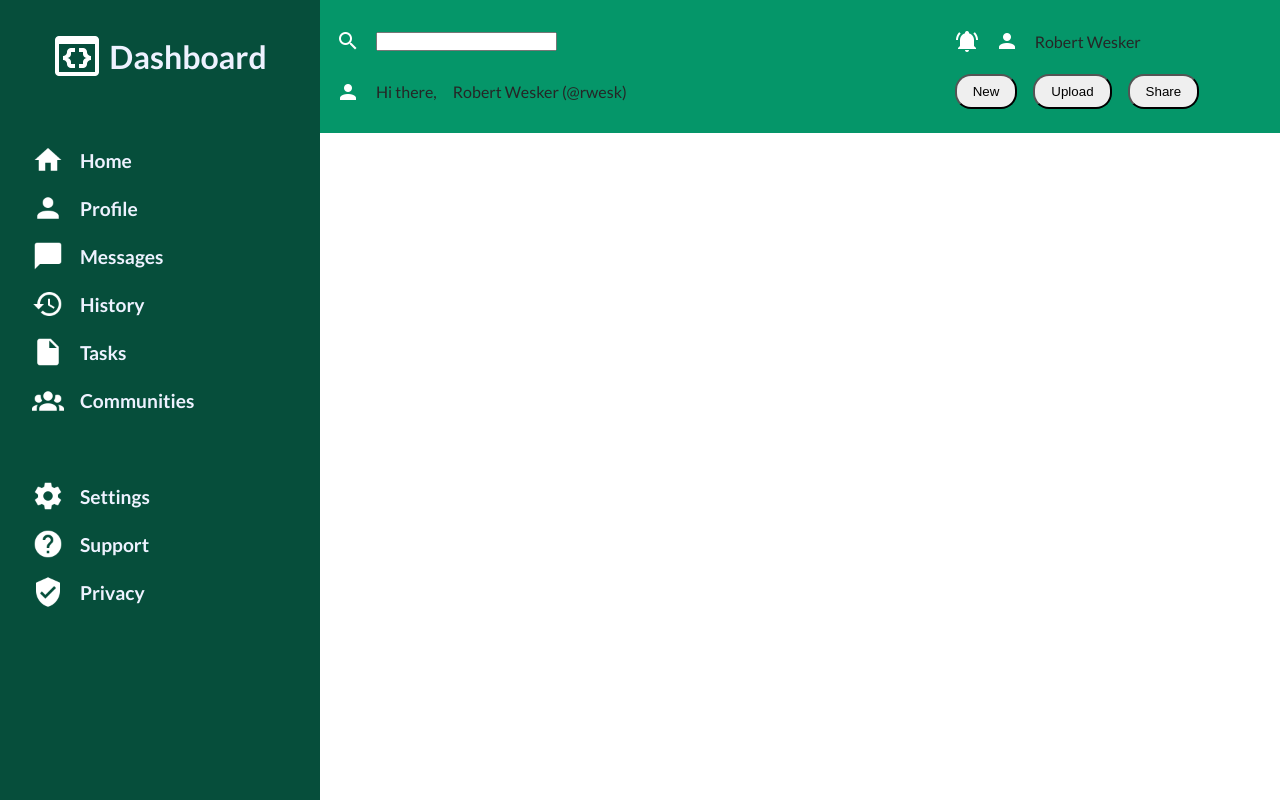
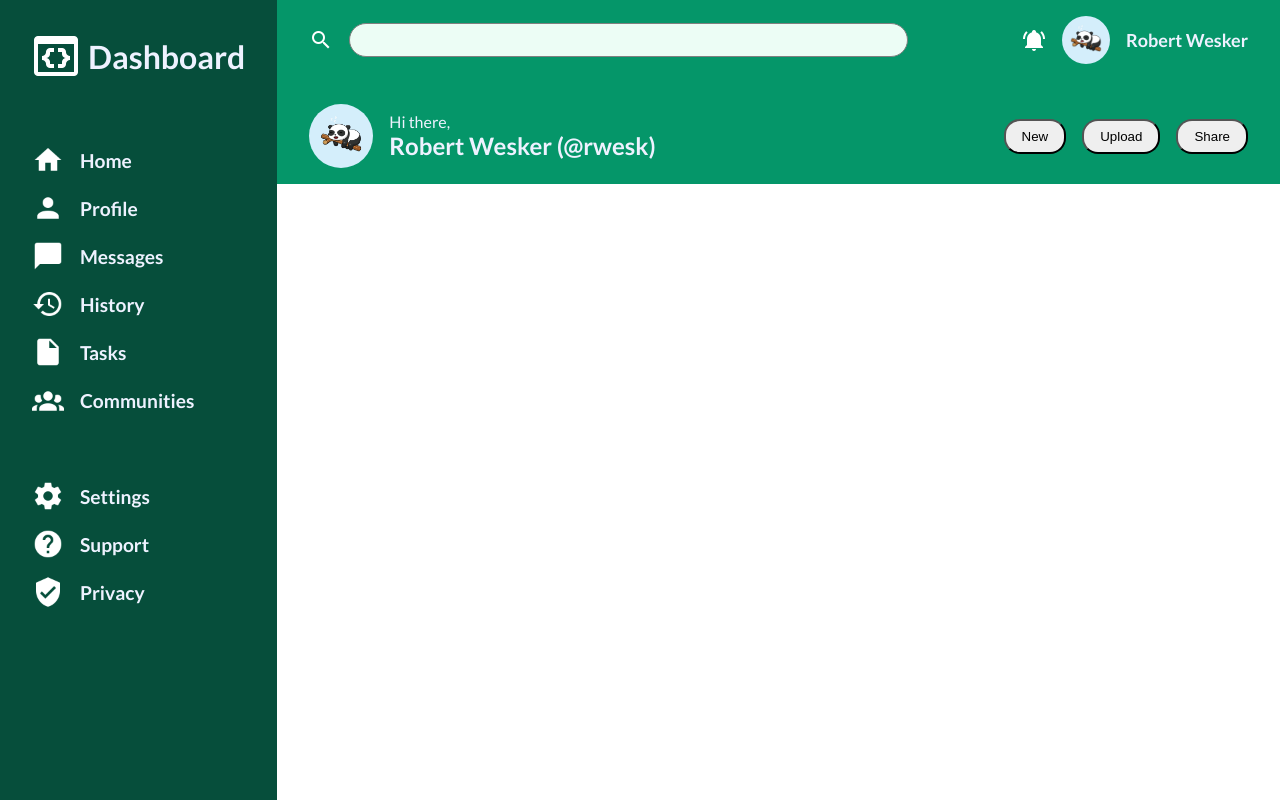
Before and after one commit to dascruz/admin-dashboard, a plain HTML site: page index.html in a window 1280 px wide. Drawn offline with Linux system fonts and the light colour scheme.

Commit message:
Fix header layout

```diff
--- a/index.html
+++ b/index.html
@@ -66,13 +66,15 @@
       </div>
       <div class="user-profile">
         <img src="icons/bell-ring.png" alt="notifications">
-        <img src="icons/account.png" alt="profile">
-        <span>Robert Wesker</span>
+        <img id="user-profile-pic" src="icons/user.jpg" alt="profile">
+        <h2 id="user-profile-name">Robert Wesker</h2>
       </div>
       <div class="user-info">
-        <img src="icons/account.png" alt="profile">
-        <span>Hi there,</span>
-        <span>Robert Wesker (@rwesk)</span>
+        <img id="user-info-pic" src="icons/user.jpg" alt="profile">
+        <div>
+          <p>Hi there,</p>
+          <h2 id="user-info-name">Robert Wesker (@rwesk)</h2>
+        </div>
       </div>
       <div class="file-buttons">
         <button>New</button>
--- a/style.css
+++ b/style.css
@@ -19,12 +19,12 @@
 
 body {
   font-family: var(--font);
-  color: var(--dark);
+  color: var(--light);
 }
 
 .container {
   display: grid;
-  grid-template: 1fr 5fr / 1fr 3fr;
+  grid-template: 1fr 5fr / 1fr 4fr;
   height: 100vh;
   width: 100vw;
 }
@@ -32,14 +32,12 @@ body {
 .sidebar {
   grid-area: 1 / 1 / 3 / 2;
   background-color: var(--bg-dark);
-  color: var(--light);
   display: grid;
   grid-template-rows: auto auto 1fr;
 }
 
 .logo {
   display: flex;
-  justify-content: center;
   align-items: center;
   padding: var(--o-padding);
   gap: 8px;
@@ -66,23 +64,53 @@ ul {
   max-height: 32px;
 }
 
-.header img {
-  max-width: 24px;
-  max-height: 24px;
-}
-
 .header {
   grid-area: 1 / 2 / 2 / 3;
   display: grid;
-  grid-template: 1fr 1fr / 2fr 1fr;
+  grid-template: 0.75fr 1fr / 2fr 1fr;
   background-color: #059669;
-  padding: var(--i-padding);
+  gap: 8px;
 }
 
 .header > * {
   display: flex;
   align-items: center;
   gap: 16px;
+  padding: var(--i-padding) var(--o-padding);
+}
+
+.header img {
+  max-width: 24px;
+}
+
+#search {
+  border: 1px solid grey;
+  border-radius: 24px;
+  height: 24px;
+  width: 100%;
+  padding: var(--i-padding);
+  outline-style: none;
+  background-color: #ecfdf5;
+}
+
+#user-info-pic, #user-profile-pic {
+  border-radius: 32px;
+}
+
+#user-info-pic {
+  max-width: 64px;
+}
+
+#user-profile-pic {
+  max-width: 48px;
+}
+
+#user-profile-name {
+  font-size: 18px;
+}
+
+.header .user-profile, .header .file-buttons {
+  justify-self: end;
 }
 
 .file-buttons button {
```
Also changed, not shown: icons/user.jpg (added).
